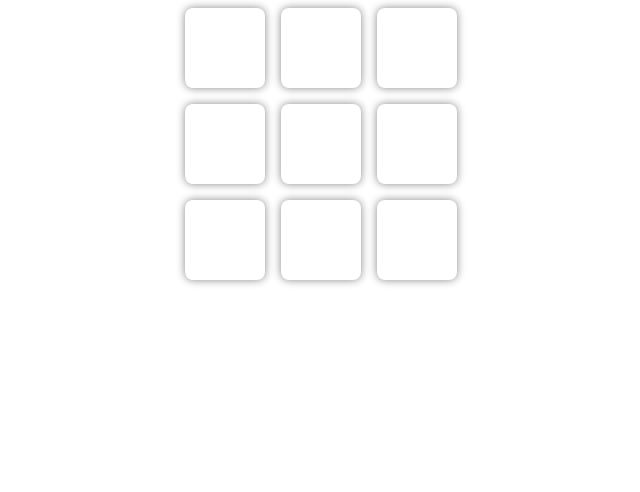
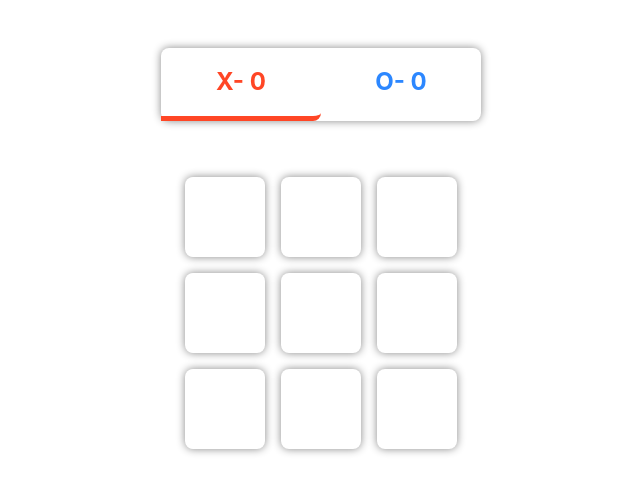
Before and after one commit to Mikasha0/TikTakToe-Updated, a React (Create React App) app in the folder tiktactoe/: page / in a window 1280 px wide. Shown: the top 492 px of the page, without its empty margins (319-959 px from the left). Built offline with nearby package versions, Linux system fonts and the light colour scheme.

Commit message:
made scoreboard in the game

```diff
--- a/tiktactoe/src/App.js
+++ b/tiktactoe/src/App.js
@@ -1,9 +1,12 @@
 import Board from "./Component/Board";
 import React, { useState } from "react";
+import ScoreBoard from "./Component/ScoreBoard";
 
 function App() {
   const [board, setBoard] = useState(Array(9).fill(null));
   const [xPlaying, setXPlaying] = useState(true);
+  const [scores, setScores] = useState({ xScore: 0, oScore: 0 });
+  const [gameOver, setGameOver] = useState(false);
   const WIN_CONDITIONS = [
     [0, 1, 2],
     [3, 4, 5],
@@ -23,7 +26,19 @@ function App() {
         return value;
       }
     });
-    checkWinner(updateBoard);
+
+    const winner = checkWinner(updateBoard);
+    if (winner) {
+      if (winner === "O") {
+        let { oScore } = scores;
+        oScore += 1;
+        setScores({ ...scores, oScore });
+      } else {
+        let { xScore } = scores;
+        xScore += 1;
+        setScores({ ...scores, xScore });
+      }
+    }
     setBoard(updateBoard);
     setXPlaying(!xPlaying);
   };
@@ -31,16 +46,21 @@ function App() {
   const checkWinner = (board) => {
     for (let i = 0; i < WIN_CONDITIONS.length; i++) {
       const [x, y, z] = WIN_CONDITIONS[i];
-      if (board[x] && board[x] === board[y] && board[z]) {
-        console.log(board[x]);
+      if (board[x] && board[x] === board[y] && board[y] === board[z]) {
+        setGameOver(true);
         return board[x];
       }
     }
   };
+  const resetBoard = (board) => {
+    setGameOver(false);
+    setBoard(Array(9).fill(null));
+  };
 
   return (
     <div className="App">
-      <Board board={board} onClick={handleBoxClick} />
+      <ScoreBoard scores={scores} xPlaying={xPlaying} />
+      <Board board={board} onClick={gameOver ? resetBoard : handleBoxClick} />
     </div>
   );
 }
--- a/tiktactoe/src/Component/Board.js
+++ b/tiktactoe/src/Component/Board.js
@@ -6,7 +6,9 @@ export default function Board({ board, onClick }) {
   return (
     <div className="board">
       {board.map((value, idx) => {
-        return <Box value={value} onClick={() => onClick(idx)} />;
+        return (
+          <Box value={value} onClick={() => value === null && onClick(idx)} />
+        );
       })}
     </div>
   );
--- /dev/null
+++ b/tiktactoe/src/Component/ScoreBoard.css
@@ -0,0 +1,31 @@
+.scoreboard{
+    display: flex;
+    flex-direction: row;
+    justify-content: space-evenly;
+    align-items: center;
+    width: 20rem;
+    font-size:1.5em;
+    background-color: white;
+    margin: 3rem auto;
+    box-shadow: 0px 0px 8px #888;
+    border-radius: 0.5rem;
+    font-weight: bold;
+}
+.score{
+    width: 100%;
+    text-align: center;
+    padding:1rem 0;
+}
+.x-score {
+    color: rgb(255,70,37);
+    border-bottom: 5px solid rgb(255,70,37);
+    border-radius: 0 0.5rem 0.5rem 0;
+}
+.o-score {
+    color: rgb(44,135,255);
+    border-bottom: 5px solid rgb(44,135,255);
+    border-radius: 0 0.5rem 0.5rem 0;
+}
+.inactive{
+    border-bottom: 5px solid transparent;
+}
--- /dev/null
+++ b/tiktactoe/src/Component/ScoreBoard.js
@@ -0,0 +1,16 @@
+import React from "react";
+import "./ScoreBoard.css";
+
+export default function ScoreBoard({ scores, xPlaying }) {
+  const { xScore, oScore } = scores;
+  return (
+    <div className="scoreboard">
+      <span className={`score x-score ${!xPlaying && "inactive"}`}>
+        X- {xScore}
+      </span>
+      <span className={`score o-score ${xPlaying && "inactive"}`}>
+        O- {oScore}
+      </span>
+    </div>
+  );
+}
```
